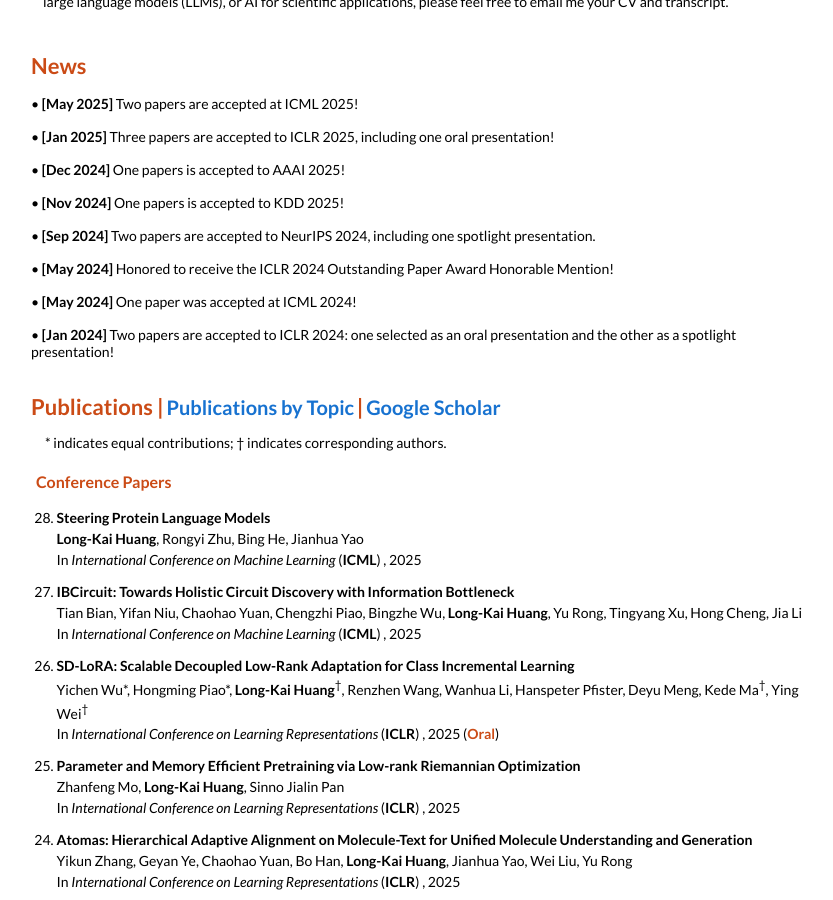
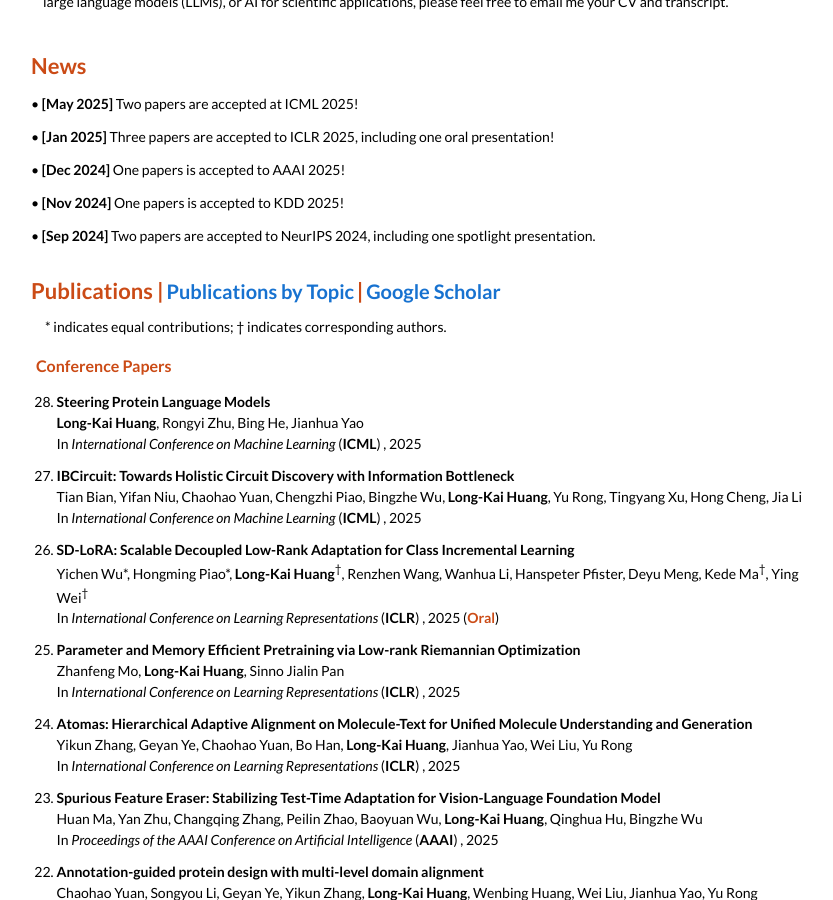
Before and after one commit to Long-Kai/Long-Kai.github.io, a Jekyll site: the page built from index.html, in a window 1280 px wide and 900 px high, scrolled down 311 px. Shown: the whole window, without its empty margins (217-1050 px from the left). Built offline with Jekyll 4.4.1, drawn with Linux system fonts in a browser that asks for light colours.

Commit message:
update news

```diff
--- a/_layouts/home.html
+++ b/_layouts/home.html
@@ -32,7 +32,7 @@ layout: default
         </tr>
       </table>
       <table style="width:100%;border:0px;border-spacing:0px;border-collapse:separate;margin-right:auto;margin-left:auto;">
-        {% assign cutoff_date = '2023-12-31' | date: "%s" %}
+        {% assign cutoff_date = '2024-08-31' | date: "%s" %}
         {% for post in site.posts %}
         {% for cat in post.categories %}
         {% if cat == 'news' %}
```
Also changed, not shown: 1 other file.
